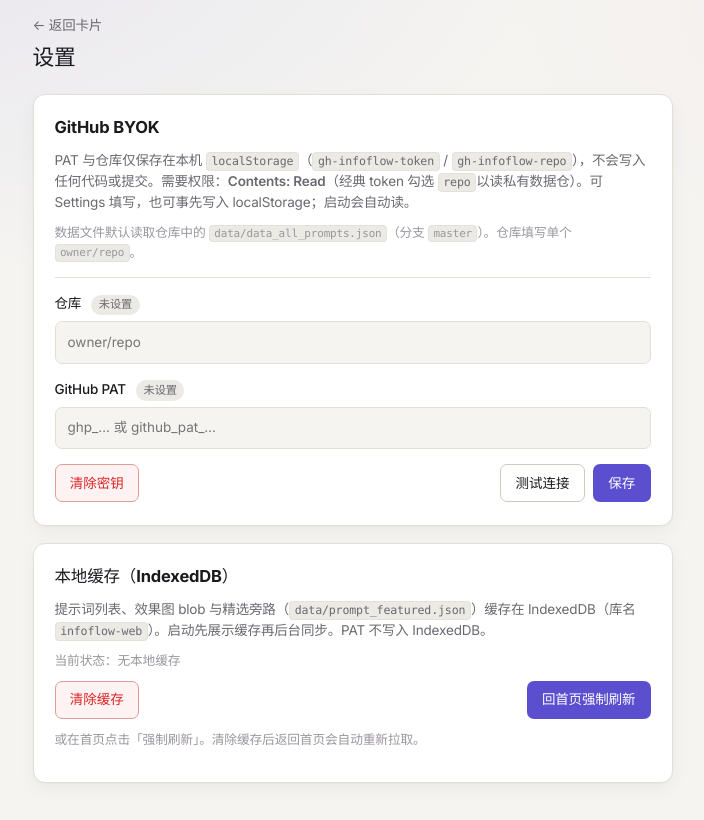
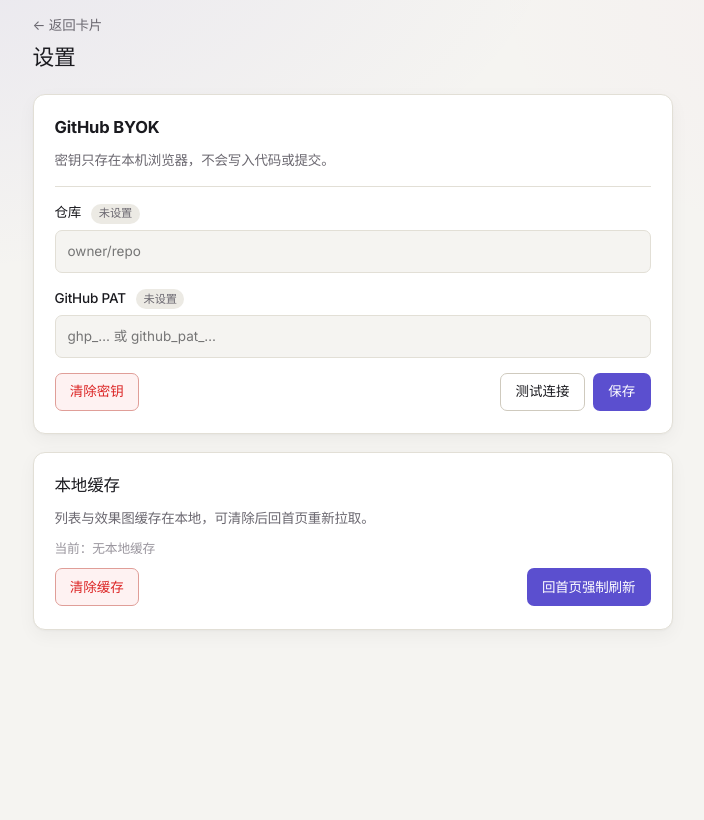
Before and after one commit to shalom-lab/infoflow-web, a React (Vite) app: page /settings in a window 1280 px wide. Shown: the whole page, without its empty margins (280-984 px from the left). Built offline with nearby package versions, Linux system fonts and the light colour scheme.

Commit message:
ui: 精简设置页 BYOK/缓存说明为短中文
去掉路径、权限与 IndexedDB 细节堆砌，保留标签、状态与按钮。

```diff
--- a/src/pages/SettingsPage.tsx
+++ b/src/pages/SettingsPage.tsx
@@ -4,8 +4,6 @@
 import {
   clearSettings,
   isConfigured,
-  KEY_REPO,
-  KEY_TOKEN,
   saveSettings,
 } from '../github/storage'
 import {
@@ -94,7 +92,7 @@
     setSaved(next)
     setTokenInput('')
     onSaved(next)
-    setMsg('已保存到浏览器 localStorage（不会提交到仓库）')
+    setMsg('已保存')
     setErr(null)
     void refreshCacheInfo(next.repo)
   }
@@ -114,9 +112,7 @@
 
   const handleClearCache = async () => {
     if (
-      !confirm(
-        '确定清除 IndexedDB 中的提示词列表与效果图缓存？下次将重新从 GitHub 拉取。',
-      )
+      !confirm('确定清除本地缓存？下次将重新从 GitHub 拉取。')
     ) {
       return
     }
@@ -126,7 +122,7 @@
     try {
       await clearAllLocalCache()
       clearImageCache()
-      setMsg('已清除本地 IndexedDB 缓存（PAT / 仓库设置保留）')
+      setMsg('已清除本地缓存（设置保留）')
       await refreshCacheInfo(saved.repo)
     } catch (e) {
       setErr(friendlyGithubError(e))
@@ -167,20 +163,7 @@
 
       <section className="settings-card">
         <h2>GitHub BYOK</h2>
-        <p className="hint">
-          PAT 与仓库仅保存在本机 <code>localStorage</code>（
-          <code>{KEY_TOKEN}</code> / <code>{KEY_REPO}</code>
-          ），不会写入任何代码或提交。需要权限：
-          <strong>Contents: Read</strong>（经典 token 勾选 <code>repo</code>
-          以读私有数据仓）。可 Settings 填写，也可事先写入
-          localStorage；启动会自动读。
-        </p>
-        <p className="hint muted">
-          数据文件默认读取仓库中的{' '}
-          <code>data/data_all_prompts.json</code>（分支{' '}
-          <code>master</code>）。仓库填写单个{' '}
-          <code>{REPO_PLACEHOLDER}</code>。
-        </p>
+        <p className="hint">密钥只存在本机浏览器，不会写入代码或提交。</p>
 
         <hr className="settings-divider" />
 
@@ -237,15 +220,12 @@
       </section>
 
       <section className="settings-card" style={{ marginTop: '1.15rem' }}>
-        <h2>本地缓存（IndexedDB）</h2>
+        <h2>本地缓存</h2>
         <p className="hint">
-          提示词列表、效果图 blob 与精选旁路（
-          <code>data/prompt_featured.json</code>
-          ）缓存在 IndexedDB（库名 <code>infoflow-web</code>
-          ）。启动先展示缓存再后台同步。PAT 不写入 IndexedDB。
+          列表与效果图缓存在本地，可清除后回首页重新拉取。
         </p>
         <p className="hint muted">
-          当前状态：<strong>{cacheInfo}</strong>
+          当前：<strong>{cacheInfo}</strong>
         </p>
         <div className="settings-actions">
           <button
@@ -261,9 +241,6 @@
             回首页强制刷新
           </Link>
         </div>
-        <p className="hint muted" style={{ marginTop: '0.75rem' }}>
-          或在首页点击「强制刷新」。清除缓存后返回首页会自动重新拉取。
-        </p>
       </section>
     </div>
   )
```
